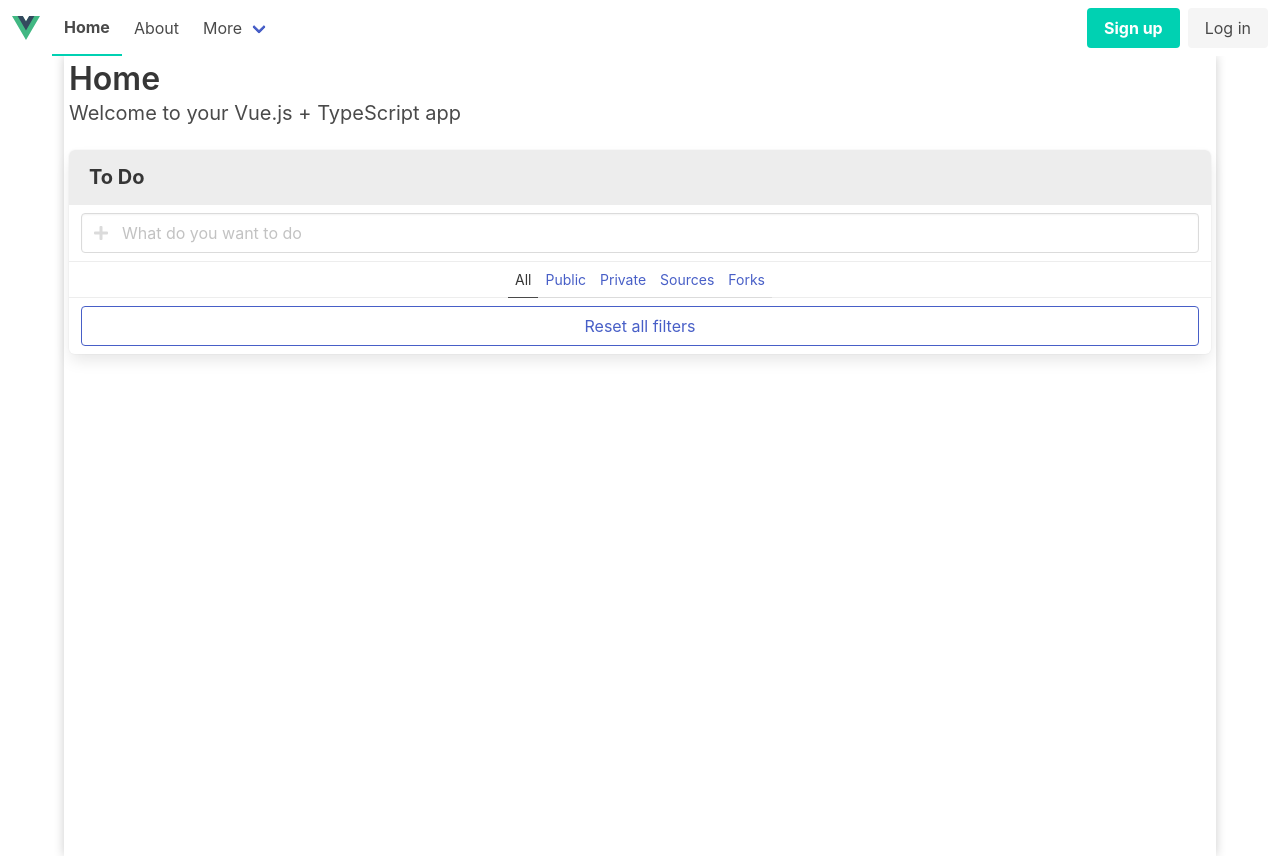
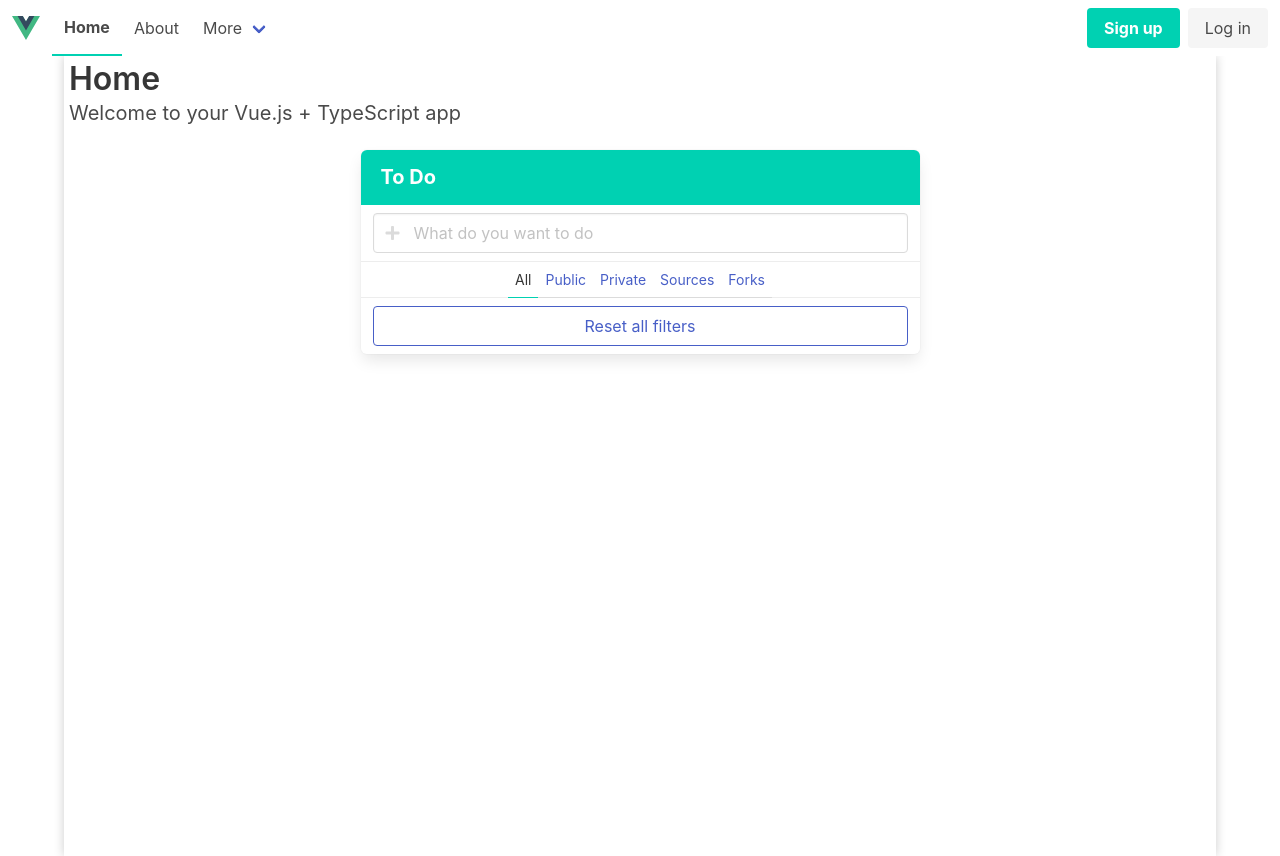
Before and after one commit to jewpaltz/fall-2023, a Vue app in the folder client/: page / in a window 1280 px wide. Built offline with nearby package versions, Linux system fonts and the light colour scheme.

Commit message:
formatting

```diff
--- a/client/src/views/HomeView.vue
+++ b/client/src/views/HomeView.vue
@@ -12,13 +12,16 @@ import { ref } from 'vue';
 </script>
 
 <template>
-  <main>
+  <main class="columns is-multiline is-centered">
+    <div class="column is-full">
       <h1 class="title" >Home</h1>
       <h2 class="subtitle">
         Welcome to your Vue.js + TypeScript app
       </h2>
+    </div>
 
-    <nav class="panel">
+    <div class="column is-half-desktop is-centered">
+      <div class="panel is-primary">
         <p class="panel-heading">
           To Do
         </p>
@@ -47,6 +50,7 @@ import { ref } from 'vue';
             Reset all filters
           </button>
         </div>
-    </nav>
+      </div>
+    </div>
   </main>
 </template>
```
Lines whose indentation alone changed are shown as unchanged.
